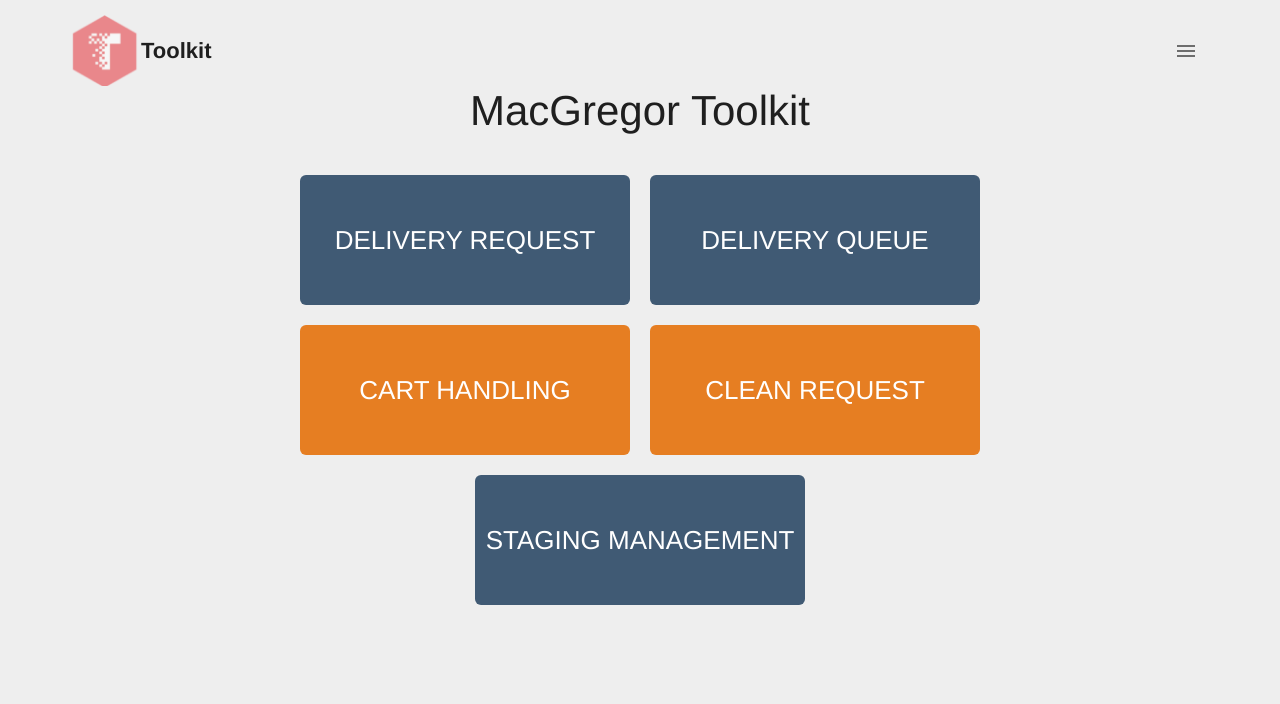
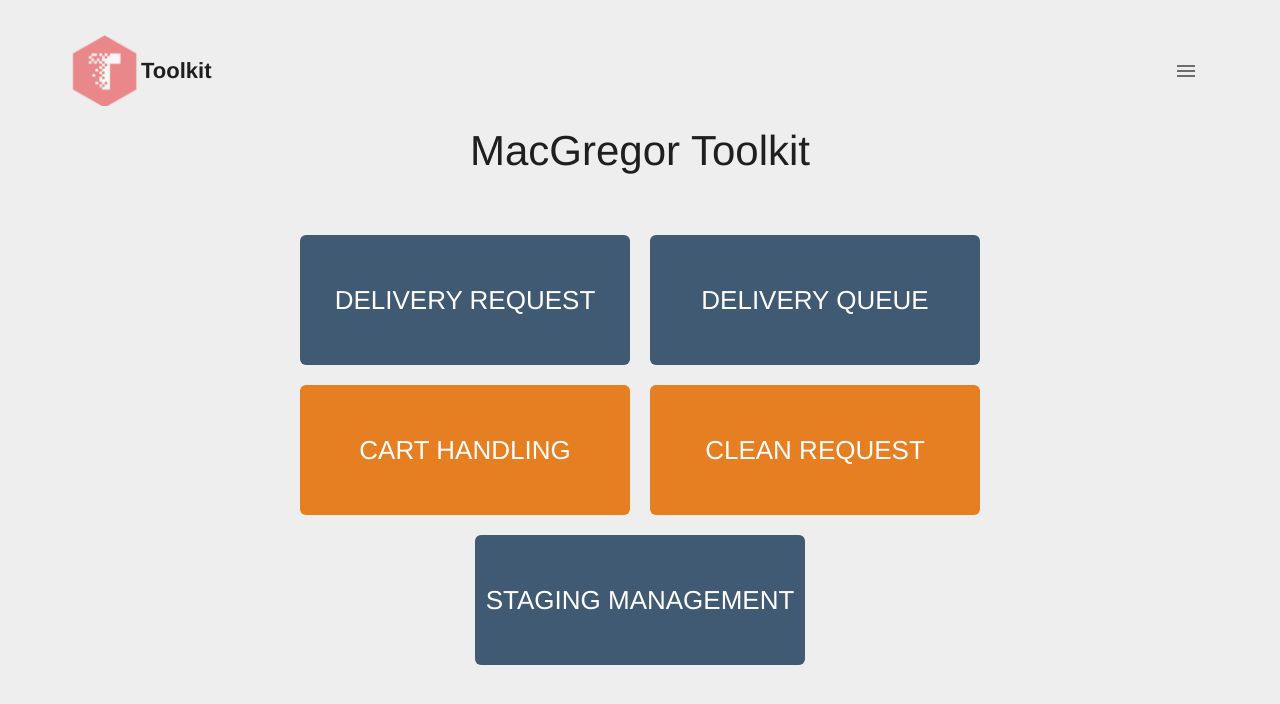
Before and after one commit to kristymonical/promptcraft, a React (Create React App) app in the folder ClientApp/: page / in a window 1280 px wide. Shown: the top 704 px of the page. Built offline with nearby package versions, Linux system fonts and the light colour scheme.

Commit message:
SCP-22 cleanup

```diff
--- a/ClientApp/src/index.tsx
+++ b/ClientApp/src/index.tsx
@@ -4,6 +4,7 @@ import { BrowserRouter, Switch, Route, Redirect } from 'react-router-dom';
 import { Container } from 'react-bootstrap';
 import { toast } from 'react-toastify';
 import 'react-toastify/dist/ReactToastify.css';
+import { makeStyles } from '@material-ui/styles';
 
 import { ThemeProvider, Header, Footer } from 'components';
 import {
@@ -28,10 +29,19 @@ toast.configure({
   position: toast.POSITION.BOTTOM_LEFT
 });
 
-ReactDOM.render(
-  <BrowserRouter basename={baseUrl}>
-    <ThemeProvider>
-      <Container style={{ paddingTop: 15 }}>
+const useStyles = makeStyles({
+  appRoot: {
+    paddingTop: 15,
+    '& .row': {
+      margin: '20px -15px'
+    }
+  }
+});
+
+const AppRoot = () => {
+  const classes = useStyles({});
+  return (
+    <Container className={classes.appRoot}>
       <Header />
       <Switch>
         <Route exact path='/' component={Menu} />
@@ -39,15 +49,18 @@ ReactDOM.render(
         <Route exact path='/request/delivery' component={DeliveryRequest} />
         <Route exact path='/request/clean' component={CleanRequest} />
         <Route exact path='/manage/staging' component={StagingManagement} />
-          <Route
-            exact
-            path='/manage/queue'
-            component={DeliveryQueueManagement}
-          />
+        <Route exact path='/manage/queue' component={DeliveryQueueManagement} />
         <Redirect to='/' />
       </Switch>
       <Footer />
     </Container>
+  );
+};
+
+ReactDOM.render(
+  <BrowserRouter basename={baseUrl}>
+    <ThemeProvider>
+      <AppRoot />
     </ThemeProvider>
   </BrowserRouter>,
   rootElement
--- a/ClientApp/src/views/DeliveryQueueManagement/DraggableList.tsx
+++ b/ClientApp/src/views/DeliveryQueueManagement/DraggableList.tsx
@@ -17,7 +17,7 @@ const createStyles = makeStyles<typeof SVT_THEME, Partial<DraggableListProps>>({
   listContainer: {
     flexDirection: 'column',
     flexGrow: 1,
-    margin: '0 auto',
+    margin: '0 auto !important',
     position: 'relative',
     '& .row': {
       justifyContent: 'space-around',
--- a/ClientApp/src/views/DeliveryQueueManagement/DraggableListItem.tsx
+++ b/ClientApp/src/views/DeliveryQueueManagement/DraggableListItem.tsx
@@ -16,7 +16,10 @@ const createStyles = makeStyles<
 >({
   listItem: {
     padding: 10,
-    marginBottom: 5
+    marginBottom: 5,
+    '& > .row': {
+      margin: 'initial !important'
+    }
   }
 });
 
--- a/ClientApp/src/views/DeliveryQueueManagement/index.tsx
+++ b/ClientApp/src/views/DeliveryQueueManagement/index.tsx
@@ -16,7 +16,7 @@ import { Typography, Card } from '@material-ui/core';
 const createStyles = makeStyles<typeof SVT_THEME>({
   queueContainer: {
     maxWidth: 750,
-    margin: '0 auto'
+    margin: '0 auto !important'
   },
   emptyQueueCard: {
     padding: 10,
```
Lines whose indentation alone changed are shown as unchanged.
